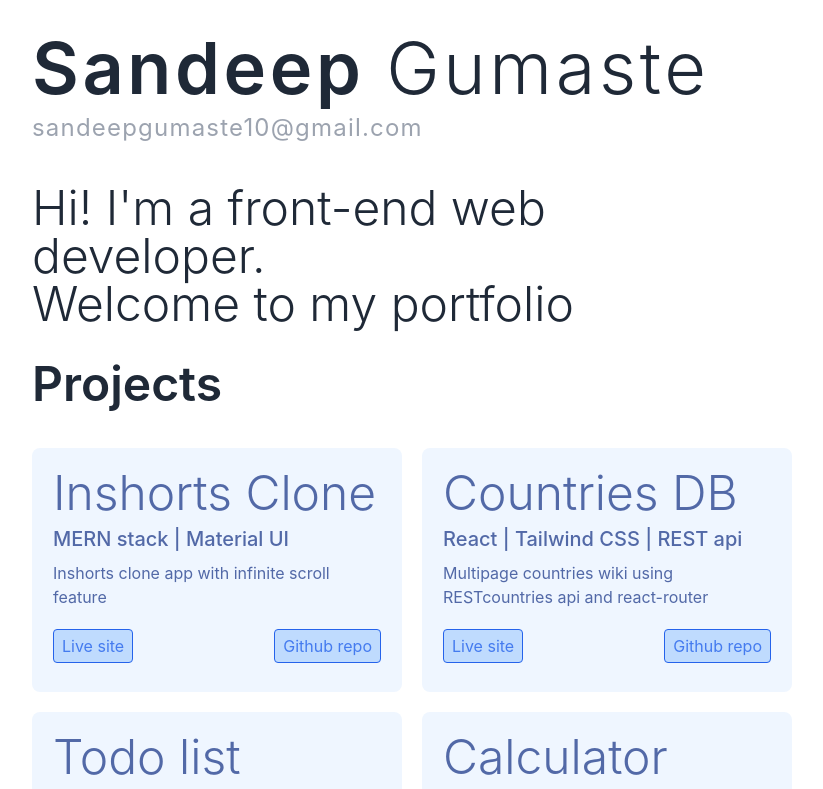
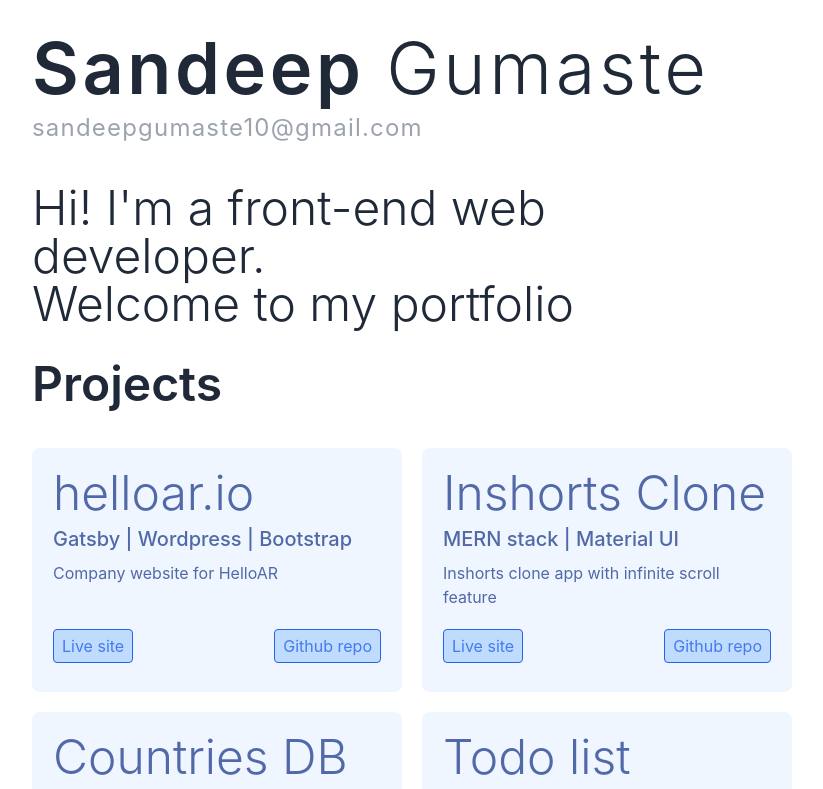
Before and after one commit to SandeepGumaste/sandeepgumaste.github.io, a React (Create React App) app: page / in a window 1280 px wide. Shown: the top 789 px of the page, without its empty margins (228-1051 px from the left). Built offline with nearby package versions, Linux system fonts and the light colour scheme.

Commit message:
projectlist updated

```diff
--- a/src/components/ProjectList.js
+++ b/src/components/ProjectList.js
@@ -1,4 +1,12 @@
 const projectslist = [
+  {
+    id: 8,
+    name: "helloar.io",
+    tech: "Gatsby | Wordpress | Bootstrap",
+    info: "Company website for HelloAR",
+    live: "https://helloar.io/",
+    github: "",
+  },
   {
     id: 7,
     name: "Inshorts Clone",
@@ -12,8 +20,8 @@ const projectslist = [
     name: "Countries DB",
     tech: "React | Tailwind CSS | REST api",
     info: "Multipage countries wiki using RESTcountries api and react-router",
-    live: "https://sg-react-restcountries.netlify.app/",
-    github: "https://rest-countries-sandeepgumaste.netlify.app",
+    live: "https://rest-countries-sandeepgumaste.netlify.app",
+    github: "https://github.com/SandeepGumaste/react-REST-Countries",
   },
   {
     id: 2,
```
